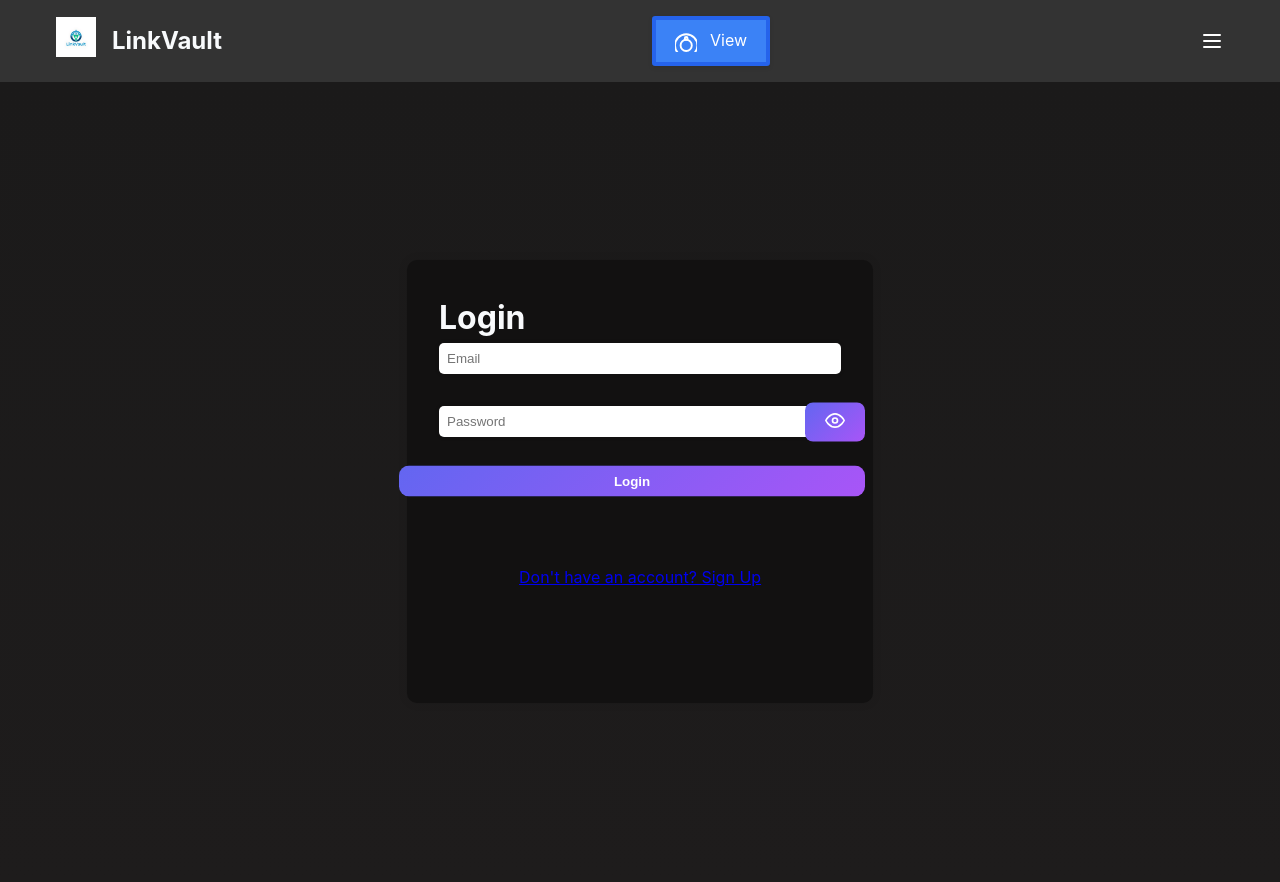
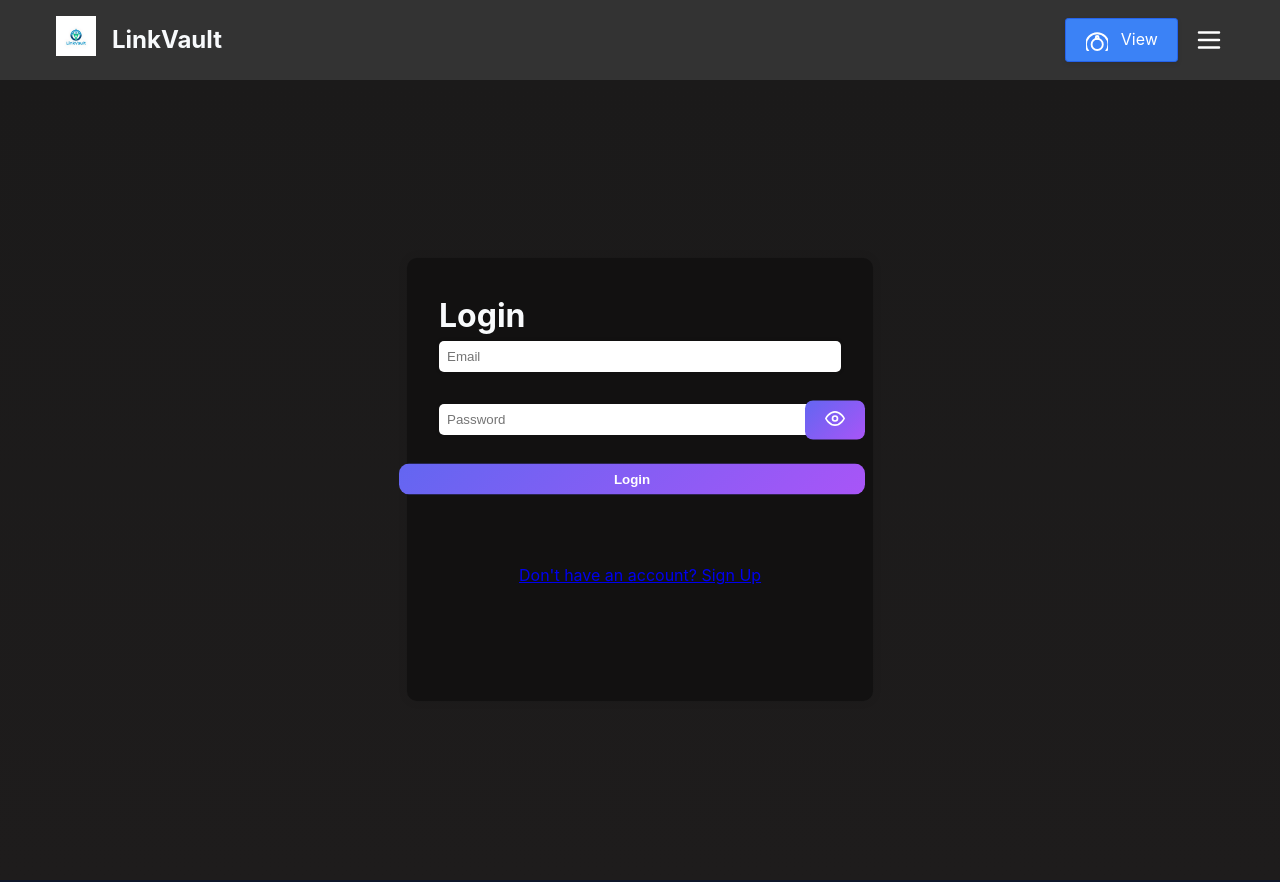
Before and after one commit to Soumithgundala/linkvault, a Next.js app in the folder web/: page /login in a window 1280 px wide. Built offline with nearby package versions, Linux system fonts and the light colour scheme; no server answers.

Commit message:
rearranged navbar for web

```diff
--- a/web/src/styles/accounts.css
+++ b/web/src/styles/accounts.css
@@ -387,7 +387,7 @@
     align-self: flex-end;
   }
 }
-.view-page {
+/* .view-page {
   display: flex;
   flex-direction: column;
   align-items: center;
@@ -396,4 +396,4 @@
 
 .view-title {
   margin-bottom: 1rem;
-}
+} */
--- a/web/src/styles/globals.css
+++ b/web/src/styles/globals.css
@@ -207,19 +207,22 @@ button:hover {
 }
 .navbar {
   background-color: #333;
-  padding: 10rem;
+  padding: 1rem;
   display: flex;
   justify-content: left;
+  align-items: center;
+  width: 100%;
 }
 
 .navbar-container {
   width: 100%;
+  max-width: 1200px;
   padding: 0 1rem;
   margin: 0 auto;
   display: flex;
   justify-content: space-between;
   align-items: center;
-  gap:1rem;
+  gap: 1rem;
 }
 
 .logo-container {
@@ -231,22 +234,7 @@ button:hover {
   width: 40px;
   height: 40px;
   border-radius: 50%;
-}
-
-.navbar {
-  background-color: #333;
-  padding: 1rem;
-  display: flex;
-  justify-content: space-between;
-  align-items: center;
-}
-
-.navbar-container {
-  max-width: 1200px;
-  margin: 0 auto;
-  display: flex;
-  justify-content: space-between;
-  align-items: center;
+  position: relative;
 }
 .nav-right{
   display: flex;
@@ -254,27 +242,20 @@ button:hover {
   gap: 1rem;
   order: 2;
 }
-
-.logo-container {
-  cursor: pointer;
-}
-
-.logo {
-  width: 40px;
-  height: 40px;
-  border-radius: 50%;
-  position: relative;
-}
 /* Example if you're using global CSS */
 .dropdown {
   position: absolute;
   /* right: 10rem; */
-  top: 4rem;
-  background-color: white;
-  border: 1px solid #ccc;
-  border-radius: 0.5rem;
+  top: 3.5rem;
   padding: 1rem;
   z-index: 50;
+  right: 80px;
+  background-color: #333;
+  border-radius: 10px;
+  box-shadow: 0 0 10px rgba(0, 0, 0, 0.2);
+  display: flex;
+  flex-direction: column;
+  animation: dropdown 0.5s ease forwards;
 }
 
 .dropdown-button {
@@ -287,25 +268,13 @@ button:hover {
   justify-content: center;
   align-items: center;
   order:2;
-  z-index:100;
+  z-index:90;
 }
 
 .dropdown-icon {
-  width: 24px;
-  height: 24px;
+  width: 30px;
+  height: 30px;
   stroke: white;
-}
-
-.dropdown {
-  position: absolute;
-  top: 60px;
-  right: 20px;
-  background-color: #333;
-  padding: 1rem;
-  border-radius: 10px;
-  box-shadow: 0 0 10px rgba(0, 0, 0, 0.2);
-  display: flex;
-  flex-direction: column;
 }
 
 .dropdown-link {
@@ -325,11 +294,6 @@ button:hover {
   height: 20px;
   stroke: white;
   margin-right: 10px;
-}
-
-/* Add animation to dropdown */
-.dropdown {
-  animation: dropdown 0.5s ease forwards;
 }
 
 @keyframes dropdown {
@@ -563,7 +527,7 @@ button:hover {
   font-weight: 5000;
   transition: all 150ms ease-in-out;
   /* margin-left: 50rem; */
-  border: 4px solid #2563eb; /* Darker border */
+  border: 1px solid #2563eb; /* Darker border */
   box-shadow: 0 2px 4px rgba(0, 0, 0, 0.1);
   order:1;
 }
@@ -606,7 +570,3 @@ button:hover {
     padding: 0.5rem;
   }
 }
-/* Dropdown button positioning */
-.dropdown-button {
-  margin-left: auto; /* Pushes dropdown to far right */
-}
```
